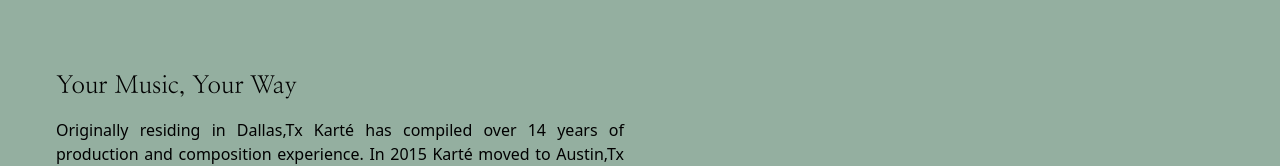
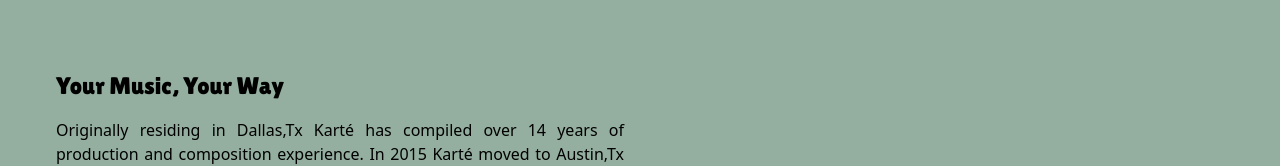
Before and after one commit to C-distin/karte, a Next.js app: page /about in a window 1280 px wide. Shown: the part 162-328 px from the top of the page. Built offline with nearby package versions, Linux system fonts and the light colour scheme; a web font is replaced by a local one.

Commit message:
fix about

```diff
--- a/app/about/page.tsx
+++ b/app/about/page.tsx
@@ -1,5 +1,5 @@
 import type { Metadata } from "next"
-import { playwrite, nanum } from "@/components/fonts"
+import { playwrite, lilita } from "@/components/fonts"
 import Image from "next/image"
 
 export const metadata: Metadata = {
@@ -16,7 +16,7 @@ export default function AboutPage() {
           {/* App Introduction */}
           <section className="grid grid-cols-1 md:grid-cols-2 gap-8 items-center">
             <div className="space-y-4">
-              <h2 className={`${nanum.className} text-2xl font-bold text-black`}>Your Music, Your Way</h2>
+              <h2 className={`${lilita.className} text-2xl font-bold text-black`}>Your Music, Your Way</h2>
               <p className="text-black text-justify">
                 Originally residing in Dallas,Tx Karté has compiled over 14 years of production and composition experience. In 2015 Karté moved to Austin,Tx to attend the "Recording Conservatory of Austin" an audio engineering school in which he graduated in 2018. After which he studied under Travis Kennedy a former engineer from the famed "Electric Lady Studios" in Greenwhich Village, New York City. Since, Karté has been perfecting his craft on the boards as well as the drum machine with his new found production team.
               </p>
```
